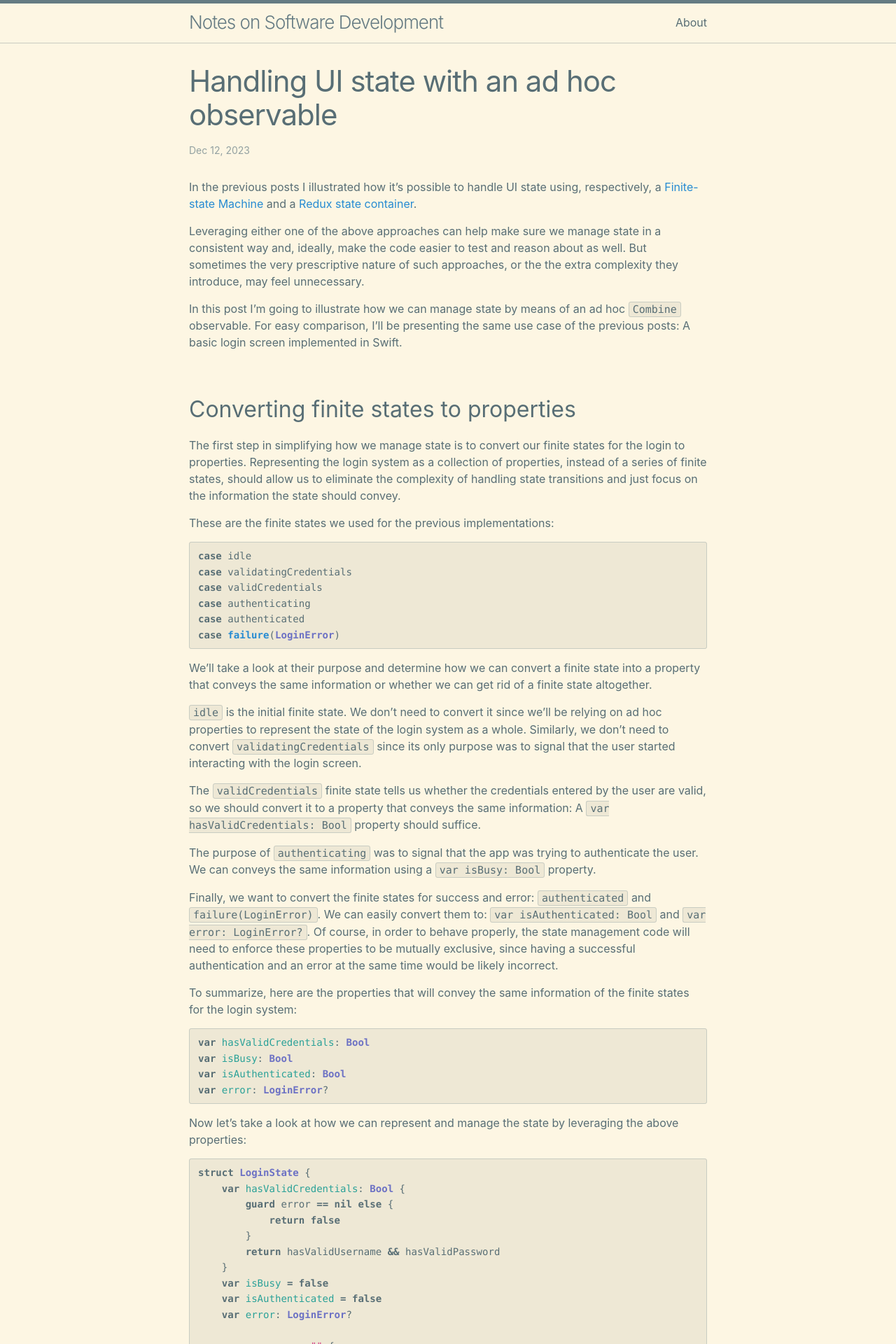
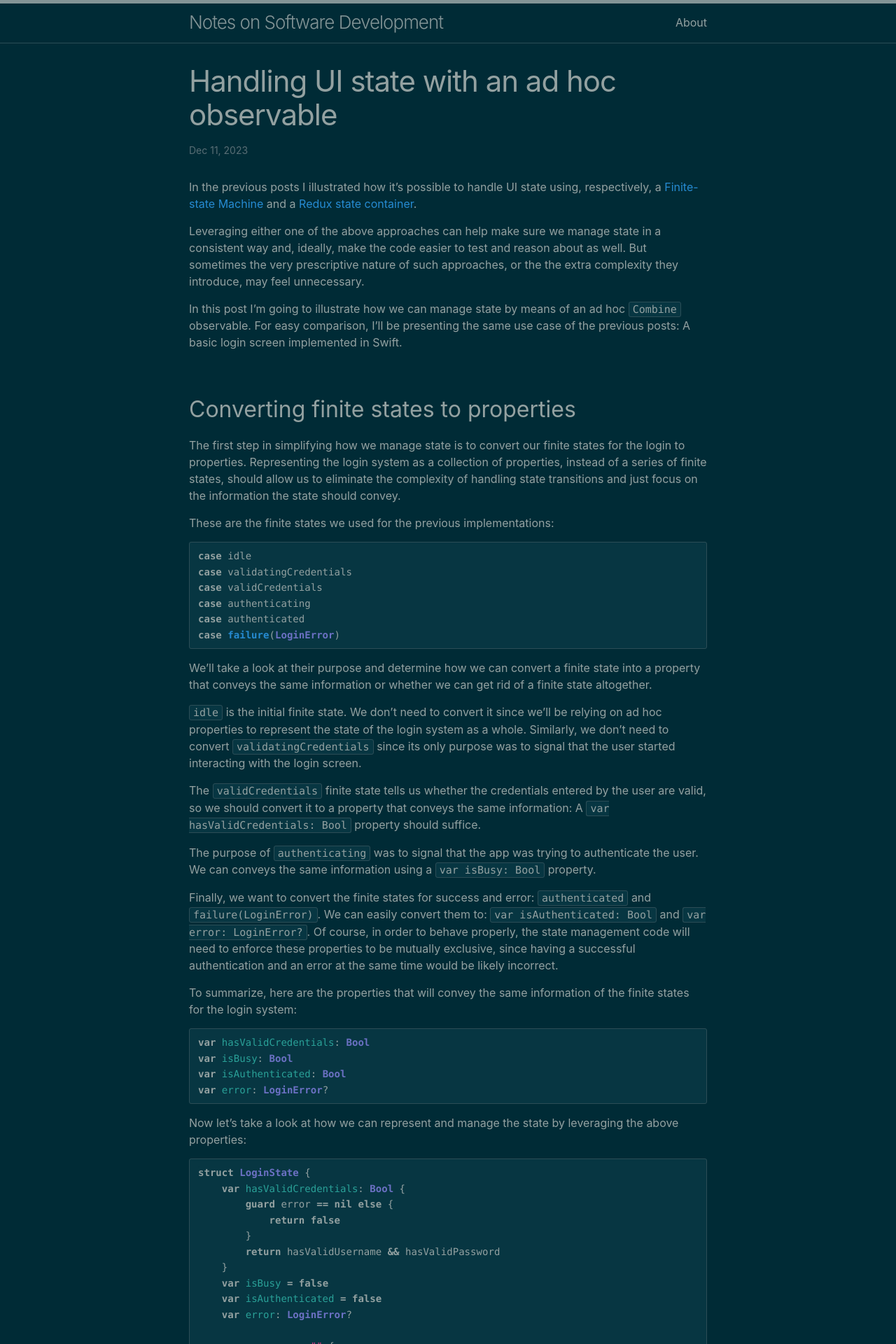
Before and after one commit to andrea-prearo/andrea-prearo.github.io, a Jekyll site: the page built from _posts/2023-12-11-Handling-UI-state-with-ad-hoc-observable.md, in a window 1280 px wide. Shown: the top 1920 px of the page at 70% size. Built offline with Jekyll 4.4.1, drawn with Linux system fonts in a browser that asks for light colours.

Commit message:
Cleanup dates (#17)

```diff
--- a/_config.yml
+++ b/_config.yml
@@ -10,7 +10,7 @@ show_excerpts: false
 
 theme: minima
 minima:
-  skin: solarized
+  skin: solarized-dark
   social_links:
     github: andrea-prearo
     linkedin: andreaprearo
--- a/_posts/2023-12-12-Handling-UI-state-with-ad-hoc-observable.md
+++ b/_posts/2023-12-11-Handling-UI-state-with-ad-hoc-observable.md
@@ -1,7 +1,7 @@
 ---
 layout: post
 title: "Handling UI state with an ad hoc observable"
-date: 2023-12-12
+date: 2023-12-11
 categories: [iOS, Mobile App Development, Swift]
 ---
 In the previous posts I illustrated how it's possible to handle UI state using, respectively, a [Finite-state Machine](https://andrea-prearo.github.io/ios/mobile%20app%20development/swift/2023/10/13/Handling-UI-state-with-finite-state-machines.html) and a [Redux state container](https://andrea-prearo.github.io/ios/mobile%20app%20development/swift/2023/11/25/Handling-UI-state-with-redux.html).
```
Also changed, not shown: _posts/2016-02-01-Protocol-Oriented-Programming-in-Swift.md (renamed from _posts/2016-02-02-Protocol-Oriented-Programming-in-Swift.md), _posts/2023-10-13-Handling-UI-state-with-finite-state-machines.md (renamed from _posts/2023-10-10-Handling-UI-state-with-finite-state-machines.md).
